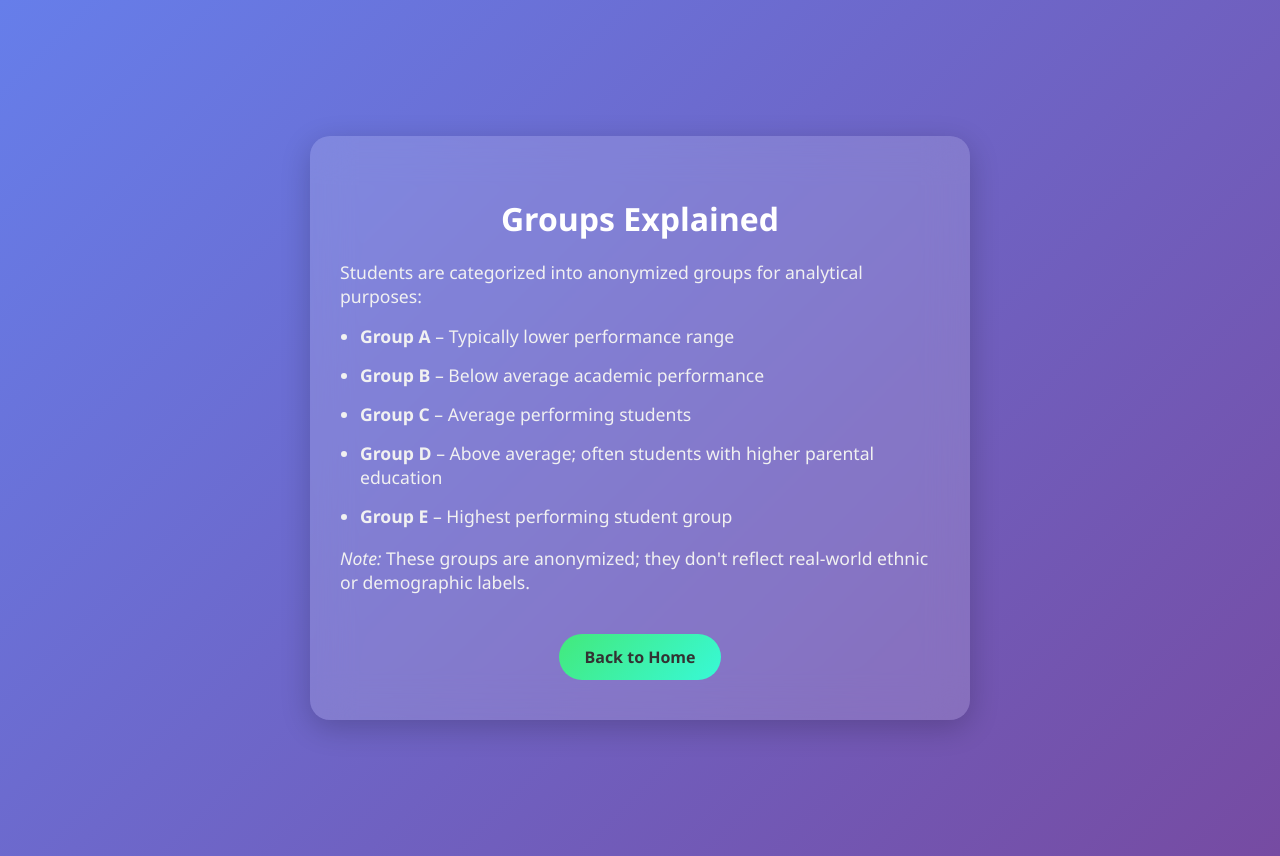
After one commit to Tejasisnothere/Endtoendmlproject1, a Flask app: page /groupinfo in a window 1280 px wide. The commit adds this page. Run offline with Flask 3, Linux system fonts and the light colour scheme.

Commit message:
final changes

```diff
--- a/app.py
+++ b/app.py
@@ -10,6 +10,9 @@ app = application
 def index():
     return render_template('index.html')
 
+@app.route('/groupinfo')
+def groupinfo():
+    return render_template('groupinfo.html')
 
 @app.route('/predictdata', methods=['GET', 'POST'])
 def predict_datapoint():
@@ -40,4 +43,4 @@ def predict_datapoint():
 
 
 if __name__ == "__main__":
-    app.run(host="0.0.0.0", debug=True)
+    app.run(host="0.0.0.0")
--- a/application.py
+++ b/application.py
@@ -10,6 +10,9 @@ app = application
 def index():
     return render_template('index.html')
 
+@app.route('/groupinfo')
+def groupinfo():
+    return render_template('groupinfo.html')
 
 @app.route('/predictdata', methods=['GET', 'POST'])
 def predict_datapoint():
--- /dev/null
+++ b/templates/groupinfo.html
@@ -0,0 +1,95 @@
+<!DOCTYPE html>
+<html lang="en">
+<head>
+    <meta charset="UTF-8">
+    <title>Group Details</title>
+    <style>
+        body {
+            height: 100vh;
+            background: linear-gradient(135deg, #667eea, #764ba2);
+            font-family: 'Segoe UI', sans-serif;
+            display: flex;
+            justify-content: center;
+            align-items: center;
+            overflow: auto;
+            padding: 20px;
+        }
+
+        .container {
+            text-align: center;
+            background: rgba(255, 255, 255, 0.15);
+            backdrop-filter: blur(20px);
+            padding: 40px 30px;
+            border-radius: 20px;
+            box-shadow: 0 8px 30px rgba(0,0,0,0.2);
+            color: #fff;
+            max-width: 600px;
+            width: 95%;
+            animation: fadeIn 1.5s ease-out;
+        }
+
+        h1 {
+            font-size: 2rem;
+            margin-bottom: 20px;
+        }
+
+        p, li {
+            font-size: 1.1rem;
+            color: #f1f1f1;
+            margin-bottom: 15px;
+            text-align: left;
+        }
+
+        ul {
+            list-style-type: disc;
+            padding-left: 20px;
+            text-align: left;
+        }
+
+        .btn {
+            background: linear-gradient(135deg, #43e97b, #38f9d7);
+            border: none;
+            padding: 12px 25px;
+            border-radius: 50px;
+            font-size: 1rem;
+            font-weight: bold;
+            cursor: pointer;
+            transition: all 0.3s ease-in-out;
+            color: #333;
+            text-decoration: none;
+            display: inline-block;
+            margin-top: 25px;
+        }
+
+        .btn:hover {
+            transform: translateY(-3px);
+            box-shadow: 0 8px 20px rgba(0,0,0,0.3);
+        }
+
+        @keyframes fadeIn {
+            0% { opacity: 0; transform: scale(0.95); }
+            100% { opacity: 1; transform: scale(1); }
+        }
+    </style>
+</head>
+<body>
+
+    <div class="container">
+        <h1>Groups Explained</h1>
+        <p>Students are categorized into anonymized groups for analytical purposes:</p>
+
+        <ul>
+            <li><b>Group A</b> – Typically lower performance range</li>
+            <li><b>Group B</b> – Below average academic performance</li>
+            <li><b>Group C</b> – Average performing students</li>
+            <li><b>Group D</b> – Above average; often students with higher parental education</li>
+            <li><b>Group E</b> – Highest performing student group</li>
+        </ul>
+
+        <p><i>Note:</i> These groups are anonymized; they don't reflect real-world ethnic or demographic labels.</p>
+
+        <a href="/" class="btn"> Back to Home</a>
+    </div>
+
+</body>
+</html>
```
Also changed, not shown: templates/home.html (+25 -83 lines).
